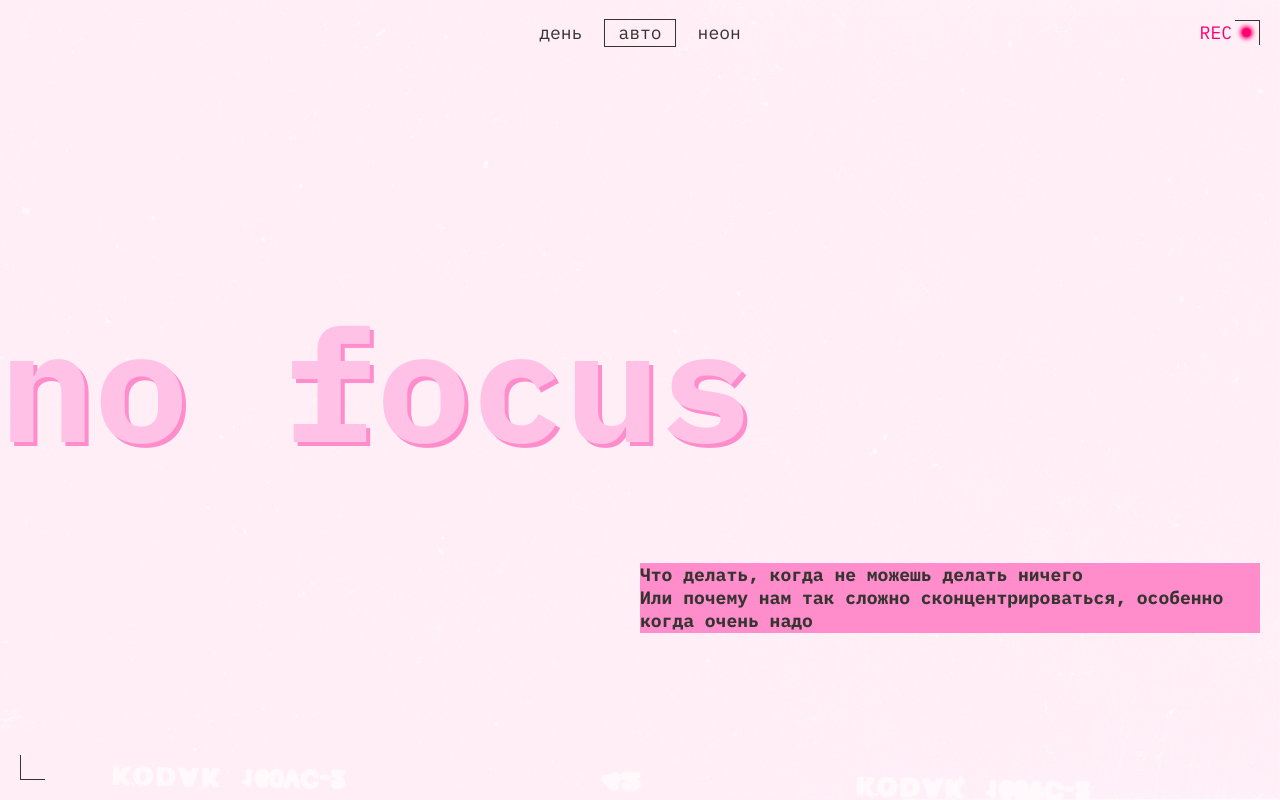
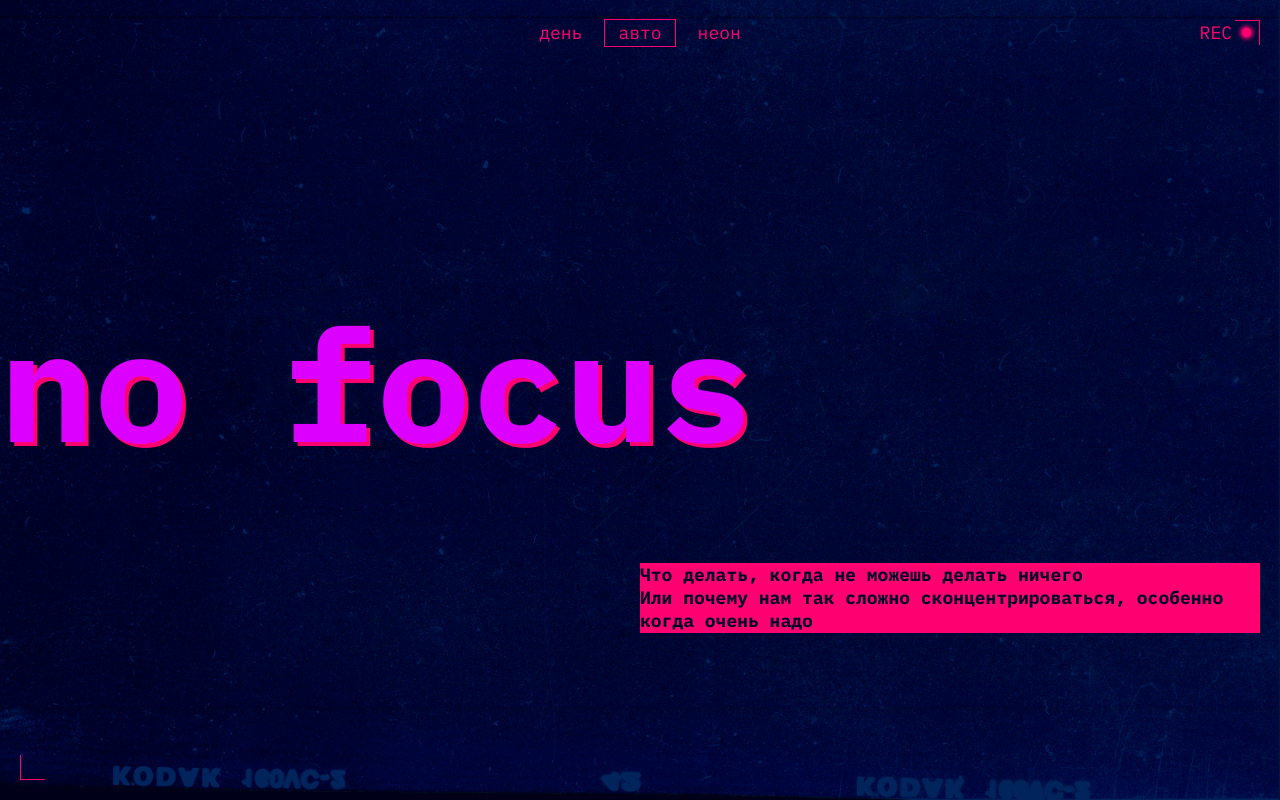
Before and after one commit to Coffita/slozhno-sosredotochitsya, a plain HTML site: page index.html in a window 1280 px wide. Shown: the top 800 px of the page. Drawn offline with Linux system fonts and the light colour scheme.

Commit message:
Исправление тестов

```diff
--- a/index.html
+++ b/index.html
@@ -4,7 +4,7 @@
     <meta charset="UTF-8" />
     <meta http-equiv="X-UA-Compatible" content="IE=edge" />
     <meta name="viewport" content="width=device-width, initial-scale=1.0" />
-    <meta name="color-scheme" content="dark light" />
+    <meta name="color-scheme" content="light dark" />
     <link rel="icon" href="./images/favicon.ico" sizes="any" />
     <link rel="icon" href="./images/favicon.svg" type="image/svg+xml" />
     <link rel="apple-touch-icon" href="./images/mobile-icon.png" />
--- a/styles/dark.css
+++ b/styles/dark.css
@@ -9,20 +9,6 @@
     Так стили написанные ниже будут иметь больший вес,
     чем стили в медиазапросе предпочтений пользователя
   */
-}
-
-:root .page.theme_dark {
-  --bg-color: #000028;
-  --bg-image: url(../images/cover-image-dark.png);
-  --title-decor-color: #db00ff;
-  --accent-color: #ff0070;
-  --secondary-title-color: #000028;
-  --outline-color: #ff0070;
-  --text-color: #f1b2ce;
-  --section-title-color: #ff0070;
-  --header-button-color: #ff0070;
-  --header-button-hover-color: #ff007066;
-  --decorated-zone-color: #ff0070;
 }
 
 @media (prefers-color-scheme: dark) {
--- a/styles/light.css
+++ b/styles/light.css
@@ -9,6 +9,20 @@
     Так стили написанные ниже будут иметь больший вес,
     чем стили в медиазапросе предпочтений пользователя
   */
+}
+
+:root .page.theme_light {
+  --bg-color: #fff1f7;
+  --bg-image: url(../images/cover-image-light.png);
+  --title-decor-color: #ffc2e6;
+  --accent-color: #ff8dcb;
+  --secondary-title-color: #353430;
+  --outline-color: #353430;
+  --text-color: #353430;
+  --section-title-color: #353430;
+  --header-button-color: #353430;
+  --header-button-hover-color: #32312d66;
+  --decorated-zone-color: #353430;
 }
 
 .page.theme_light .header__rec {
--- a/styles/style.css
+++ b/styles/style.css
@@ -14,7 +14,6 @@
   position: relative;
   min-height: 100dvh;
   padding-block-start: 20px;
-  padding-block-end: 134px;
 }
 
 .header__theme-menu-list {
@@ -280,6 +279,7 @@
 
   .header__title {
     margin-block-start: 173px;
+    line-height: 99px;
   }
 
   .header__secondary-title-wrapper {
@@ -306,7 +306,7 @@
 
   .header__theme-menu {
     margin-inline-end: 10px;
-    margin-block-start: 75px;
+    margin-block-start: 65px;
   }
 
   .header__theme-menu-list {
@@ -316,6 +316,7 @@
 
   .header__title {
     margin-block-start: 65px;
+    line-height: 95.7px;
   }
 
   .header__secondary-title-wrapper {
--- a/styles/variables.css
+++ b/styles/variables.css
@@ -2,16 +2,17 @@
   Переменные для вашего проекта
   и их переопределение под различные устройства
 */
+
 :root {
-  --bg-color: #fff1f7;
-  --bg-image: url(../images/cover-image-light.png);
-  --title-decor-color: #ffc2e6;
-  --accent-color: #ff8dcb;
-  --secondary-title-color: #353430;
-  --outline-color: #353430;
-  --text-color: #353430;
-  --section-title-color: #353430;
-  --header-button-color: #353430;
-  --header-button-hover-color: #32312d66;
-  --decorated-zone-color: #353430;
+  --bg-color: #000028;
+  --bg-image: url(../images/cover-image-dark.png);
+  --title-decor-color: #db00ff;
+  --accent-color: #ff0070;
+  --secondary-title-color: #000028;
+  --outline-color: #ff0070;
+  --text-color: #f1b2ce;
+  --section-title-color: #ff0070;
+  --header-button-color: #ff0070;
+  --header-button-hover-color: #ff007066;
+  --decorated-zone-color: #ff0070;
 }
```
